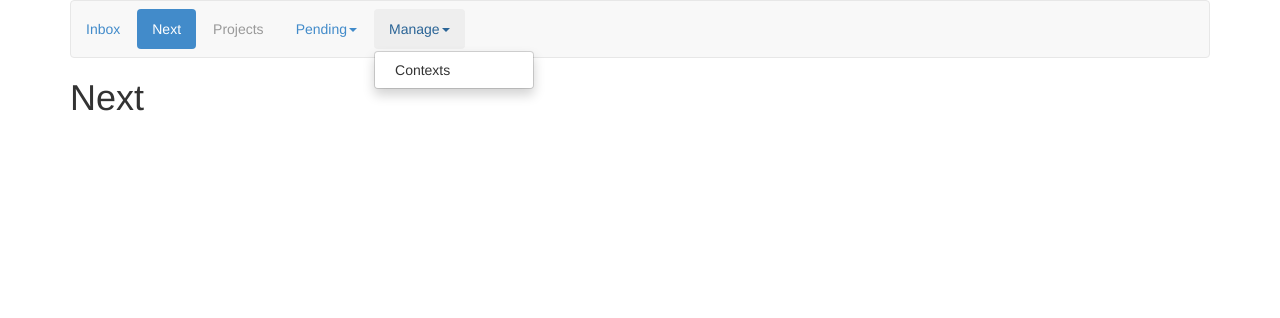
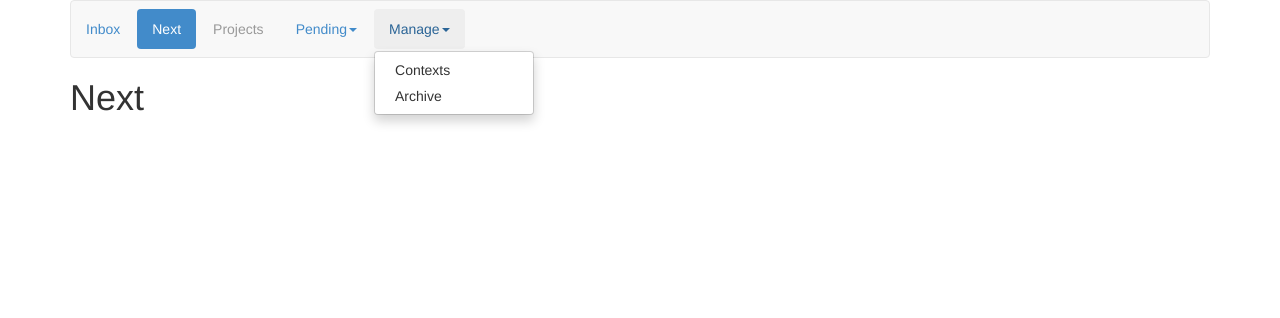
Before and after one commit to weijia/django-gtdmanager, a Django app: page /gtdmanager/next in a window 1280 px wide, after a click on "Manage". Shown: the top 318 px of the page. Run offline with Django 3.2, Linux system fonts and the light colour scheme; some libraries are stand-ins or nearby versions.

Commit message:
Add dead Archive section to navigation

```diff
--- a/gtdmanager/templates/gtdmanager/base.html
+++ b/gtdmanager/templates/gtdmanager/base.html
@@ -35,6 +35,7 @@
 			  	</a>
 			  	<ul class="dropdown-menu">
 			  		<li><a href="">Contexts</a></li>
+			  		<li><a href="">Archive</a></li>
 			  	</ul>
 			  </li>
 			</ul>
```
